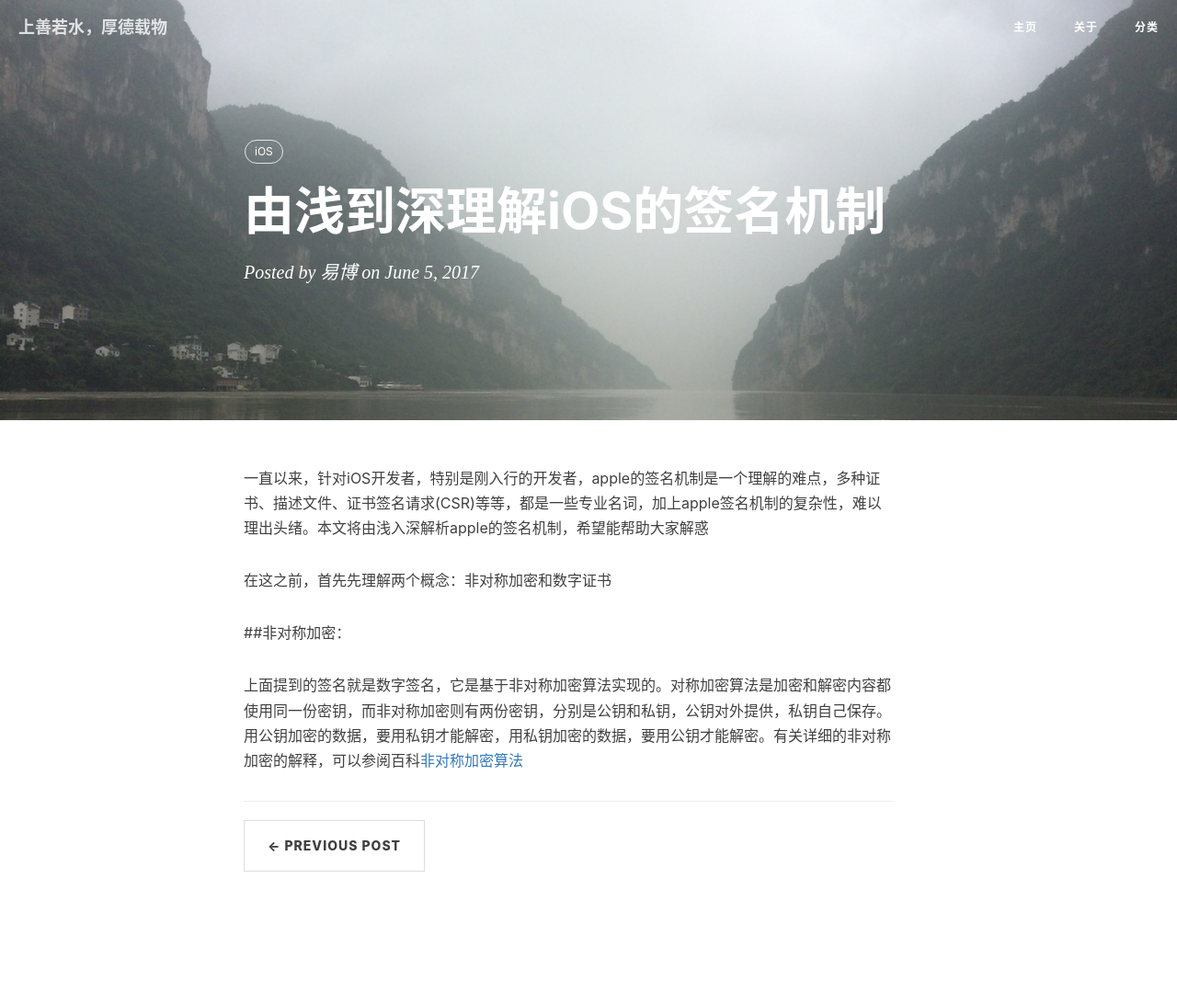
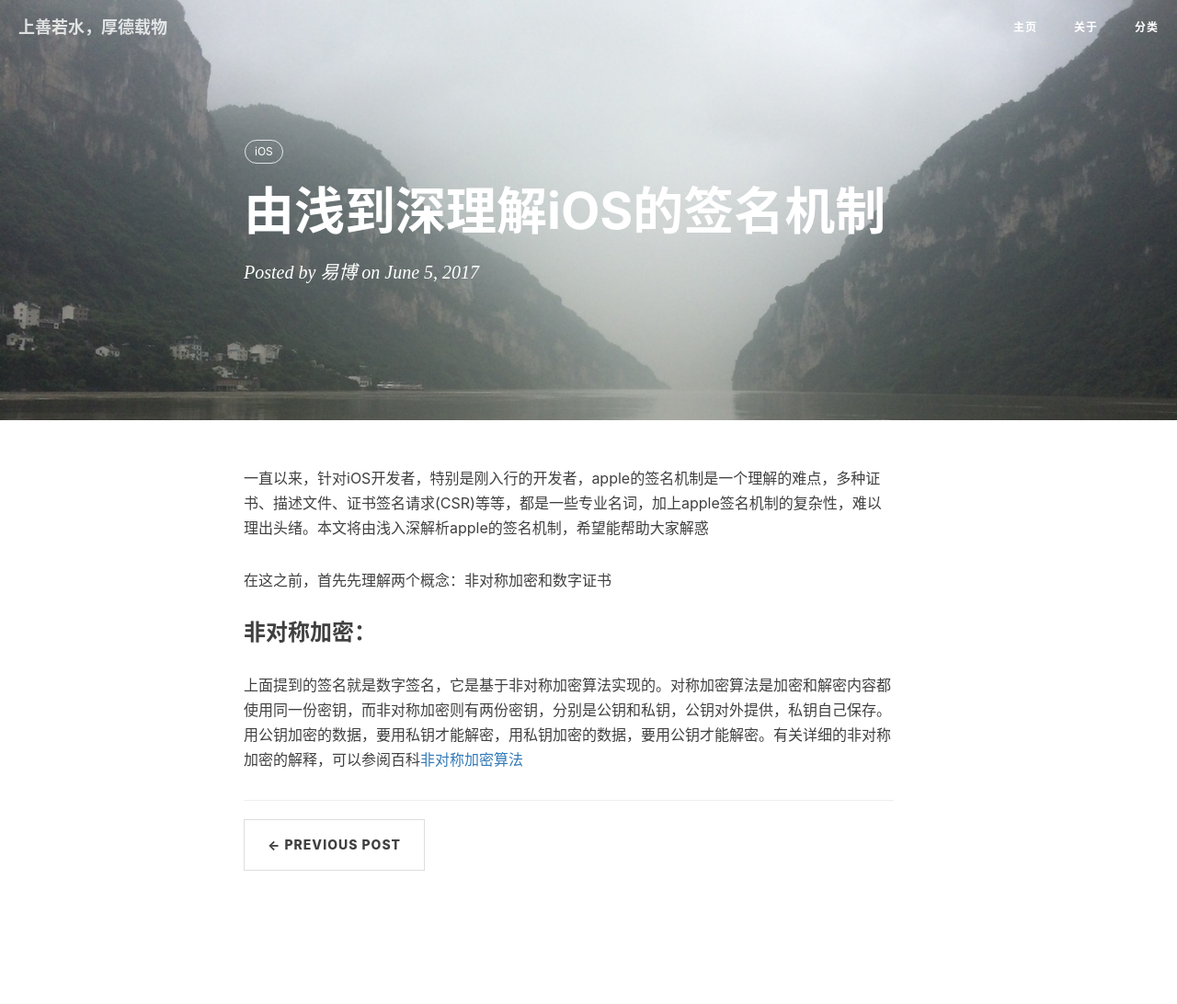
Before and after one commit to xttxqjfg/xttxqjfg.github.io, a Jekyll site: the page built from _posts/201706/2017-06-05-由浅到深理解iOS的签名机制.markdown, in a window 1280 px wide. Shown: the whole page at 92% size. Built offline with Jekyll 4.4.1, drawn with Linux system fonts in a browser that asks for light colours; nearby versions of some CDN libraries; comment, search, counter and statistics services are not loaded.

Commit message:
no message

```diff
--- a/_posts/201706/2017-06-05-由浅到深理解iOS的签名机制.markdown
+++ b/_posts/201706/2017-06-05-由浅到深理解iOS的签名机制.markdown
@@ -13,6 +13,6 @@ tags:
 
 在这之前，首先先理解两个概念：非对称加密和数字证书
 
-##非对称加密：
+### 非对称加密：
 
 上面提到的签名就是数字签名，它是基于非对称加密算法实现的。对称加密算法是加密和解密内容都使用同一份密钥，而非对称加密则有两份密钥，分别是公钥和私钥，公钥对外提供，私钥自己保存。用公钥加密的数据，要用私钥才能解密，用私钥加密的数据，要用公钥才能解密。有关详细的非对称加密的解释，可以参阅百科[非对称加密算法](http://baike.baidu.com/link?url=WBJ7fFUpICd_QMGvgN5vRHgKqIdV-Qo06PNNjSRzBs83j87HrqBQocYO2FXFqAeD3RnpvxvbVeGtwv5JFt17aP2Cs5wwsNY8_Q62vocCFWTVn-ftsi2TI_W_1bjm-kqWiMttVFNC-NUUcO-JTq8Zz4uTvuE02m1UG4EK_5mpQH3)
```
